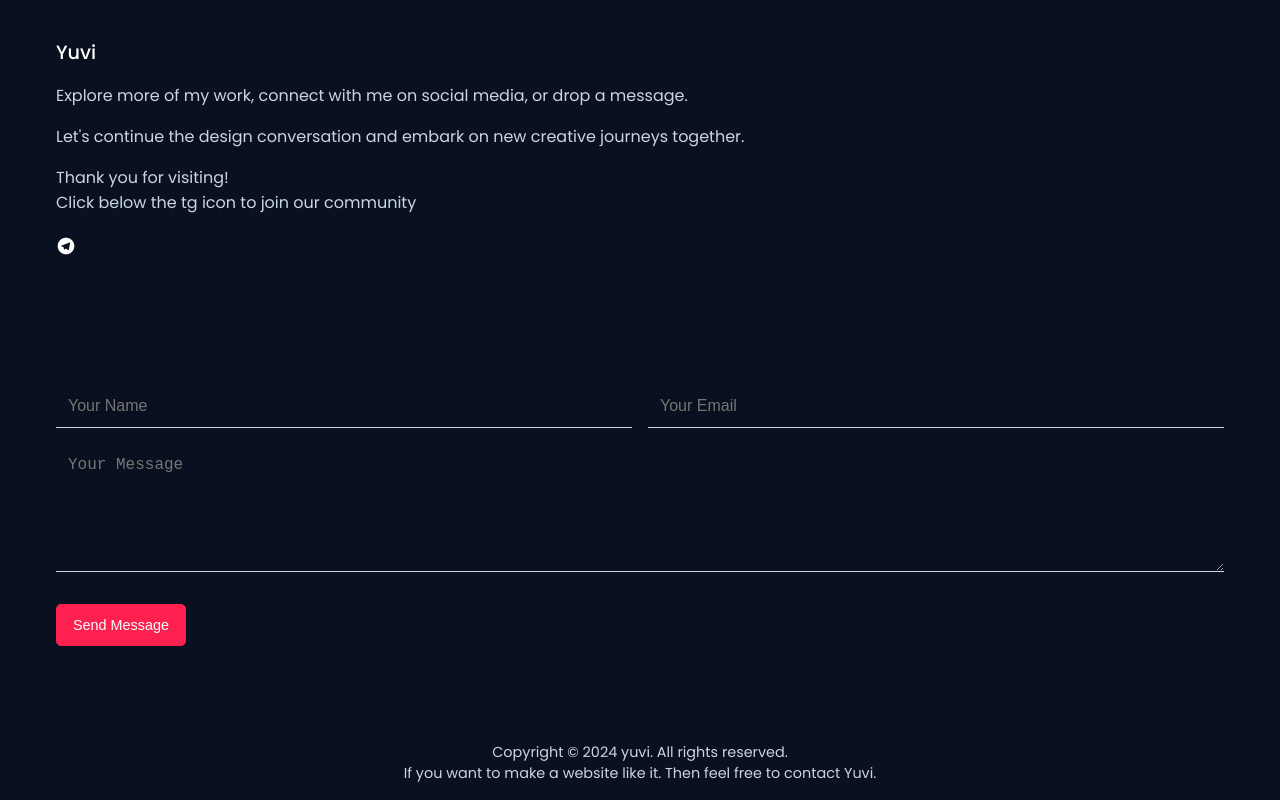
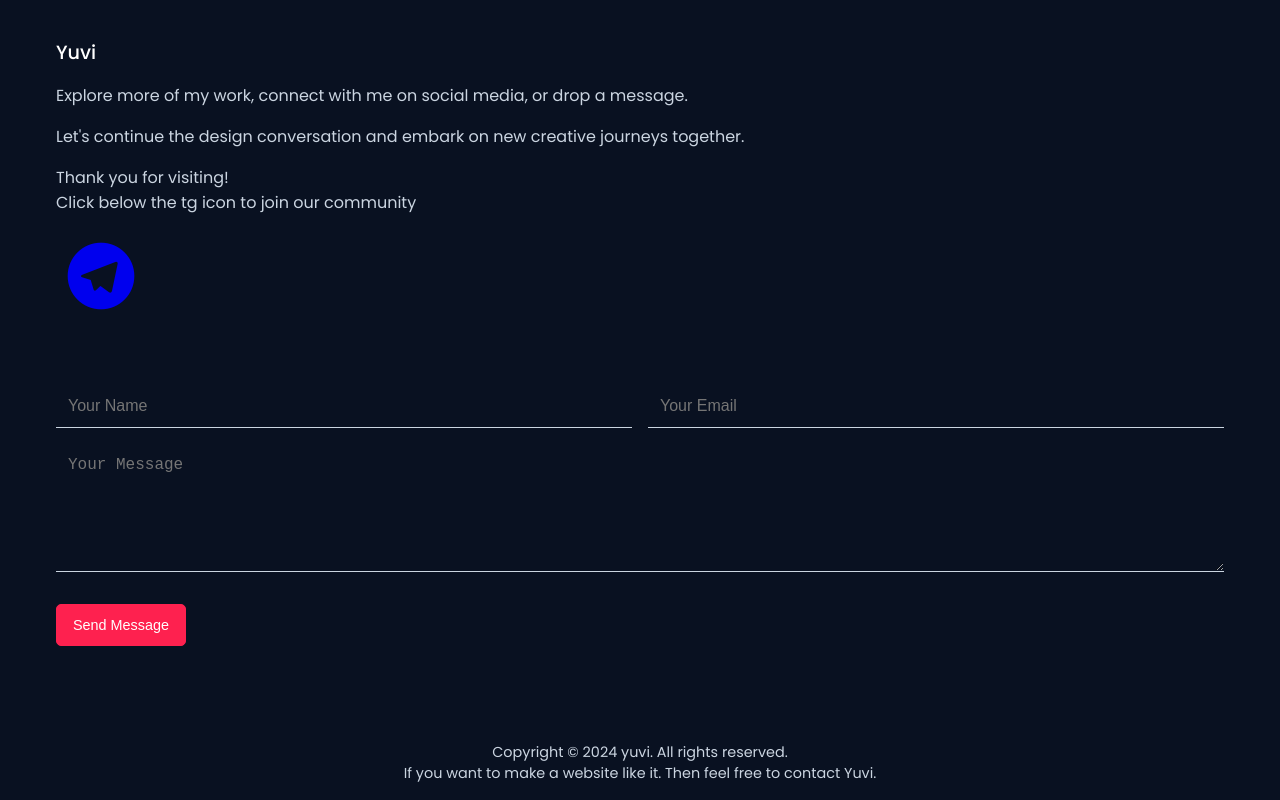
Before and after one commit to yuvraj-singh-001/tg, a plain HTML site: page index.html in a window 1280 px wide. Shown: the part 7781-8581 px from the top of the page. Drawn offline with nearby package versions, Linux system fonts and the light colour scheme; a script that the page names is missing.

Commit message:
Update index.html

```diff
--- a/index.html
+++ b/index.html
@@ -634,14 +634,16 @@ nav {
   gap: 1rem;
 }
 
-.footer__socials a {
-  font-size: 1.25rem;
-  color: var(--white);
-  transition: 0.3s;
-   animation: hover1 3s infinite 5s;
-  border-radius: 50%;
+.footer__socials  {
+   display: flex;
+  align-items: center;
+  gap: 1rem;
+   font-size: 80px;
+  justify-content: center;
+ border-radius: 50%;
   height: 90px;
   width:90px;
+  animation: hover1 3s infinite ;
 }
 
 .footer__socials a:hover {
```
